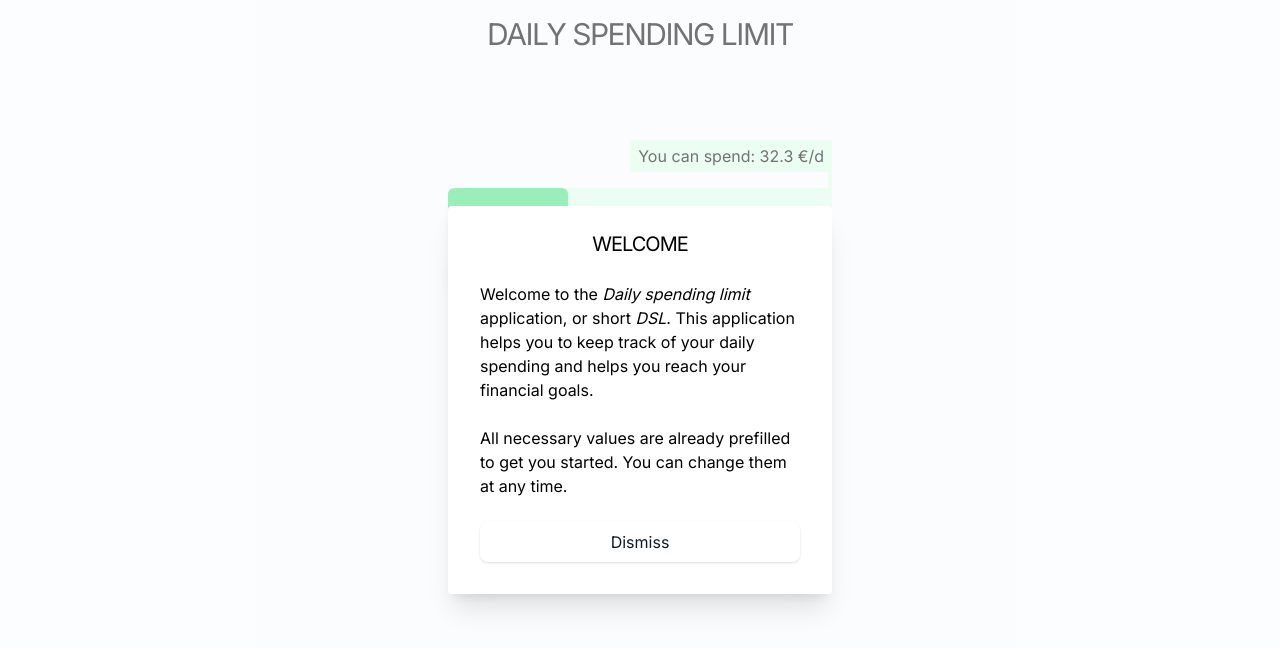
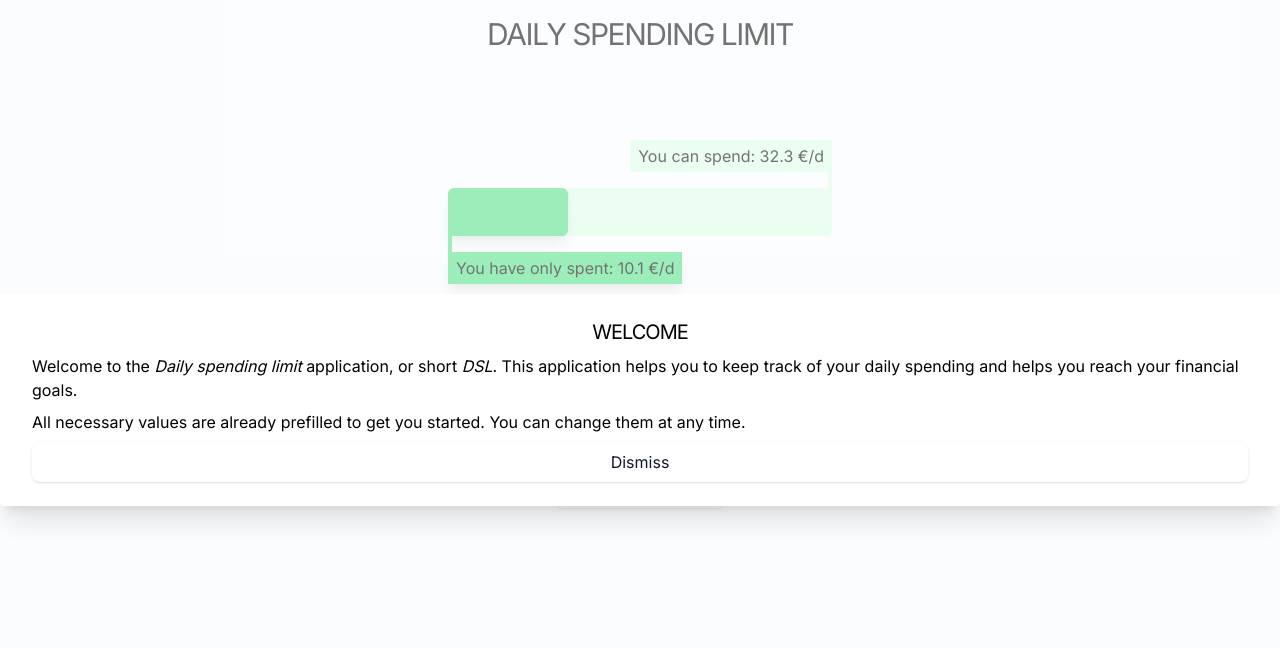
Before and after one commit to WendtOle/daily-spending-limit, a Next.js app: page / in a window 1280 px wide. Shown: the top 648 px of the page. Built offline with nearby package versions, Linux system fonts and the light colour scheme.

Commit message:
Extract general Modal component

```diff
--- /dev/null
+++ b/app/Modal.tsx
@@ -0,0 +1,18 @@
+export const Modal = ({
+  children,
+  modalId,
+}: {
+  children: JSX.Element[];
+  modalId: string;
+}): JSX.Element => {
+  return (
+    <div
+      className="p-8 py-6 shadow-xl modal rounded space-y-2"
+      id={modalId}
+      // @ts-ignore
+      popover="auto"
+    >
+      {children}
+    </div>
+  );
+};
--- a/app/modal/ExplanationModal.tsx
+++ b/app/modal/ExplanationModal.tsx
@@ -1,3 +1,5 @@
+import { Modal } from "../Modal";
+
 interface ExplanationModalProps {
   chart: JSX.Element;
   title: string;
@@ -17,12 +19,7 @@ export const ExplanationModal = ({
   };
 
   return (
-    <div
-      className="p-8 pt-6 shadow-xl modal rounded space-y-12 w-full h-screen"
-      id={id}
-      // @ts-ignore
-      popover="auto"
-    >
+    <Modal modalId={id}>
       <h1 className="text-xl text-center uppercase tracking-tighter">
         {title}
       </h1>
@@ -36,6 +33,6 @@ export const ExplanationModal = ({
           Close
         </button>
       </div>
-    </div>
+    </Modal>
   );
 };
--- a/app/modal/InputValuesModal.tsx
+++ b/app/modal/InputValuesModal.tsx
@@ -3,6 +3,7 @@ import { PENDING_ENTRY_MODAL_ID } from "./PendingEntryModal";
 import { SETTINGS_MODAL_ID } from "./SettingsModal";
 import { deletePendingEntry } from "../localstorage";
 import { useLocalstorageValues } from "../hooks/useLocalstorageValues";
+import { Modal } from "../Modal";
 export const INPUT_VALUES_MODAL = "input-values-modal-id";
 
 export const InputValuesModal = () => {
@@ -23,12 +24,7 @@ export const InputValuesModal = () => {
   };
 
   return (
-    <div
-      className="p-8 py-6 shadow-xl modal rounded space-y-6"
-      id={INPUT_VALUES_MODAL}
-      // @ts-ignore
-      popover="auto"
-    >
+    <Modal modalId={INPUT_VALUES_MODAL}>
       <h1 className="text-xl text-center uppercase tracking-tighter">
         Input values
       </h1>
@@ -80,6 +76,6 @@ export const InputValuesModal = () => {
           Close
         </button>
       </div>
-    </div>
+    </Modal>
   );
 };
--- a/app/modal/PendingEntryModal.tsx
+++ b/app/modal/PendingEntryModal.tsx
@@ -1,6 +1,7 @@
 import { useState } from "react";
 import Input from "../Input";
 import { addPendingEntry } from "../localstorage";
+import { Modal } from "../Modal";
 
 export const PENDING_ENTRY_MODAL_ID = "pending-entry-modal-id";
 
@@ -21,12 +22,7 @@ export const PendingEntryModal = () => {
   };
 
   return (
-    <div
-      className="p-8 py-6 shadow-xl modal rounded space-y-2"
-      id={PENDING_ENTRY_MODAL_ID}
-      // @ts-ignore
-      popover="auto"
-    >
+    <Modal modalId={PENDING_ENTRY_MODAL_ID}>
       <h1 className="text-xl text-center uppercase tracking-tighter">
         Add pending entry
       </h1>
@@ -57,6 +53,6 @@ export const PendingEntryModal = () => {
       >
         Add entry
       </button>
-    </div>
+    </Modal>
   );
 };
--- a/app/modal/SettingsModal.tsx
+++ b/app/modal/SettingsModal.tsx
@@ -1,4 +1,5 @@
 import Input from "../Input";
+import { Modal } from "../Modal";
 import { useLocalstorageValues } from "../hooks/useLocalstorageValues";
 export const SETTINGS_MODAL_ID = "settings-modal-id";
 
@@ -18,12 +19,7 @@ export const SettingsModal = () => {
   };
 
   return (
-    <div
-      className="p-8 pt-6 shadow-xl modal rounded space-y-6 w-full h-screen"
-      id={SETTINGS_MODAL_ID}
-      // @ts-ignore
-      popover="auto"
-    >
+    <Modal modalId={SETTINGS_MODAL_ID}>
       <h1 className="text-xl text-center uppercase tracking-tighter">
         Settings
       </h1>
@@ -58,6 +54,6 @@ export const SettingsModal = () => {
           Close
         </button>
       </div>
-    </div>
+    </Modal>
   );
 };
--- a/app/modal/WelcomeModal.tsx
+++ b/app/modal/WelcomeModal.tsx
@@ -1,3 +1,4 @@
+import { Modal } from "../Modal";
 import { LocalStorageKey } from "../localstorage";
 
 export const WELCOME_MODAL_ID = "welcome-modal-id";
@@ -10,12 +11,7 @@ export const WelcomeModal = () => {
   };
 
   return (
-    <div
-      className="p-8 pt-6 shadow-xl modal rounded space-y-6  w-96"
-      id={WELCOME_MODAL_ID}
-      // @ts-ignore
-      popover="auto"
-    >
+    <Modal modalId={WELCOME_MODAL_ID}>
       <h1 className="text-xl text-center uppercase tracking-tighter">
         Welcome
       </h1>
@@ -34,6 +30,6 @@ export const WelcomeModal = () => {
       >
         Dismiss
       </button>
-    </div>
+    </Modal>
   );
 };
```
